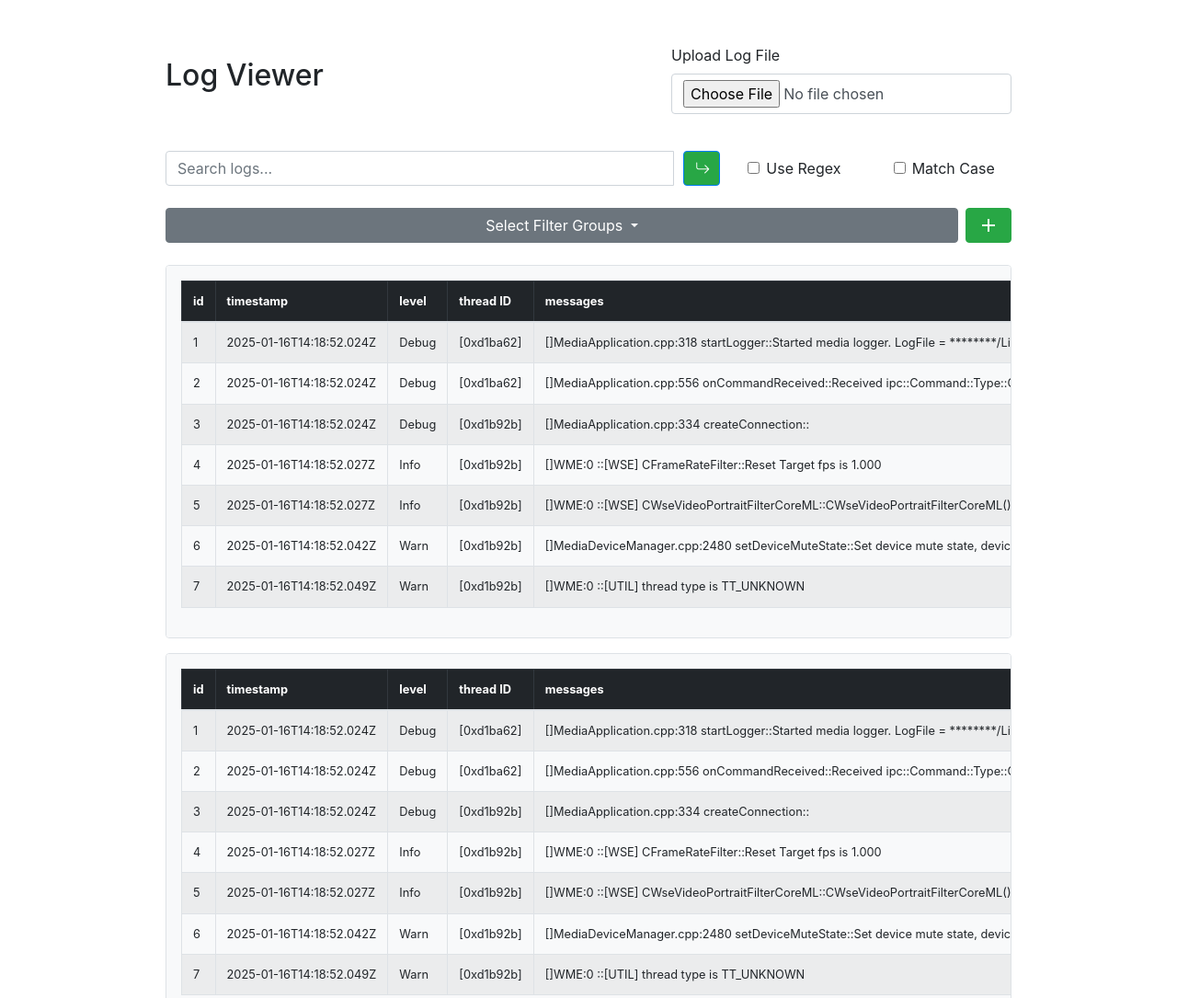
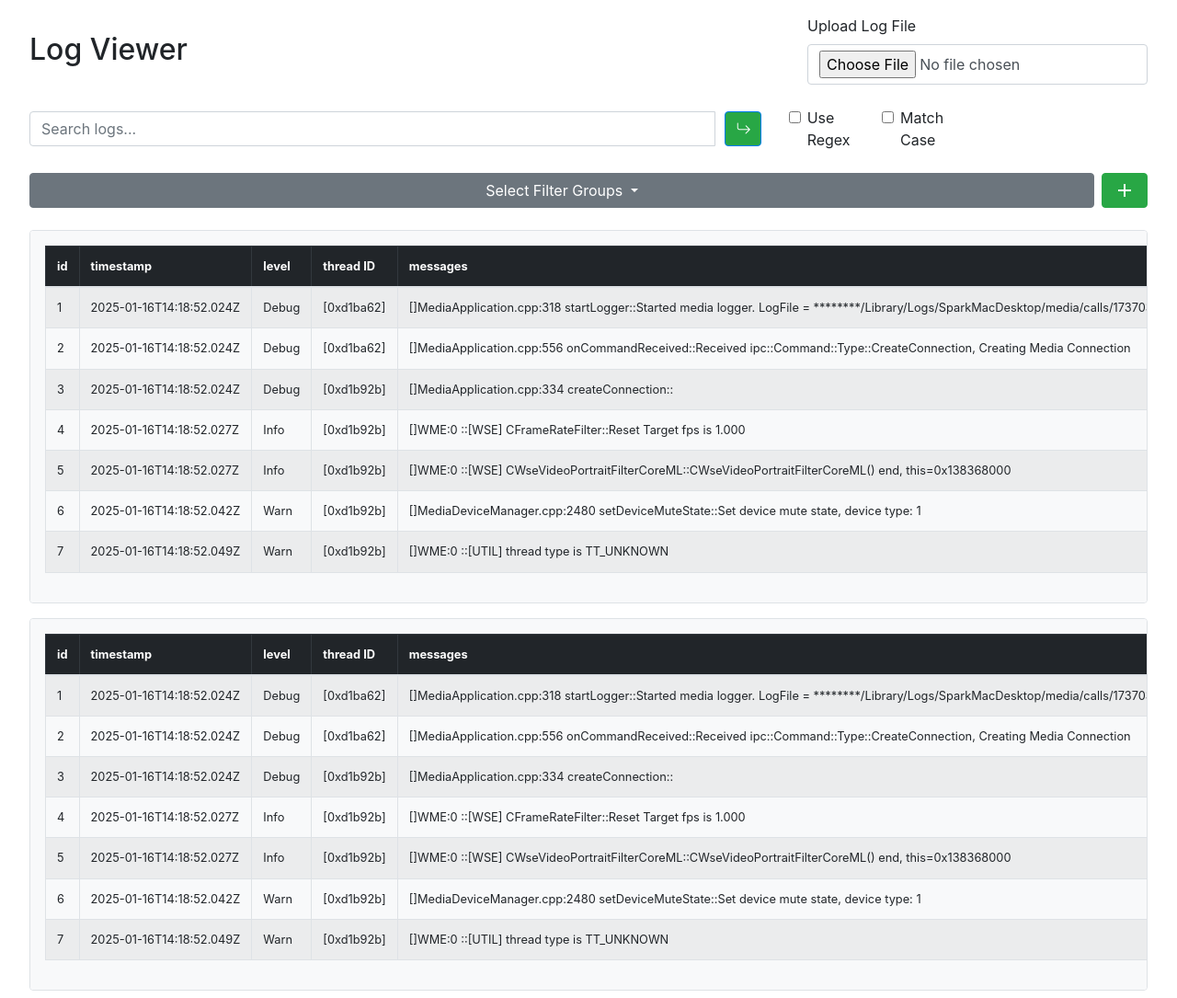
Before and after one commit to igreat/log-viewer, a website built with Vite: page index.html in a window 1280 px wide. Shown: the top 1085 px of the page at 92% size. Built offline with nearby package versions, Linux system fonts and the light colour scheme.

Commit message:
feature: widen the tables and improved some ui alignment in the main page

```diff
--- a/index.html
+++ b/index.html
@@ -10,12 +10,12 @@
 </head>
 
 <body>
-  <div id="app" class="container mt-5">
+  <div id="app" class="container mt-3">
     <!-- Log Viewer Section -->
     <div class="row justify-content-center">
       <div class="col-md-10">
         <div class="d-flex justify-content-between align-items-center mb-4">
-          <h2 class="mb-4">Log Viewer</h2>
+          <h2 class="mb-0">Log Viewer</h2>
           <!-- File Upload -->
           <div class="form-group">
             <label for="log-file-input" class="form-label">Upload Log File</label>
@@ -34,13 +34,13 @@
               <ul class="dropdown-suggestions" id="search-suggestions"></ul>
             </div>
           </div>
-          <div class="col-md-2">
+          <div class="col-md-1">
             <div class="form-check">
               <input class="form-check-input" type="checkbox" id="use-regex">
               <label class="form-check-label" for="use-regex">Use Regex</label>
             </div>
           </div>
-          <div class="col-md-2">
+          <div class="col-md-1">
             <div class="form-check">
               <input class="form-check-input" type="checkbox" id="case-sensitive">
               <label class="form-check-label" for="case-sensitive">Match Case</label>
--- a/src/styles.scss
+++ b/src/styles.scss
@@ -154,3 +154,53 @@ button .svg-icon {
 .highlight {
   background-color: #ffffc5 !important;
 }
+
+// Remove the margins and paddings from the container and row
+.container {
+  margin: 0 auto; /* Center the container */
+  padding: 0; /* Remove padding */
+  max-width: 95%; /* Use the full width of the viewport */
+}
+
+.row {
+  margin-left: 0; /* Remove left margin */
+  margin-right: 0; /* Remove right margin */
+  padding: 0; /* Remove any padding */
+}
+
+// Adjust the column width to make the table expand fully
+.col-md-10 {
+  max-width: 100%; /* Allow it to take the full width */
+  flex: 1 0 auto; /* Let it grow and shrink as needed */
+  padding: 0; /* Remove padding inside the column */
+}
+
+// Ensure the table container spans the entire width
+#all-logs, #filtered-logs {
+  width: 100%; /* Use full width */
+  padding: 0; /* Remove internal padding */
+  margin: 0; /* Remove external margins */
+  box-sizing: border-box; /* Include padding and border in width calculation */
+}
+
+// Remove the left padding or margin for the search bar container
+.col-md-8 {
+  padding-left: 0; /* Remove any padding on the left */
+  margin-left: 0; /* Remove any margin on the left */
+}
+
+// Ensure the input group aligns to the left
+.input-group {
+  margin-left: 0; /* Remove extra margin */
+  padding-left: 0; /* Ensure no padding on the left */
+}
+
+.form-group {
+  margin: 0 !important; /* Remove any margins */
+  padding: 0 !important; /* Remove any padding (optional) */
+}
+
+// Remove extra margin from the "Use Regex" label
+label.form-check-label {
+  margin-right: 0 !important; /* Remove the right margin */
+}
```
